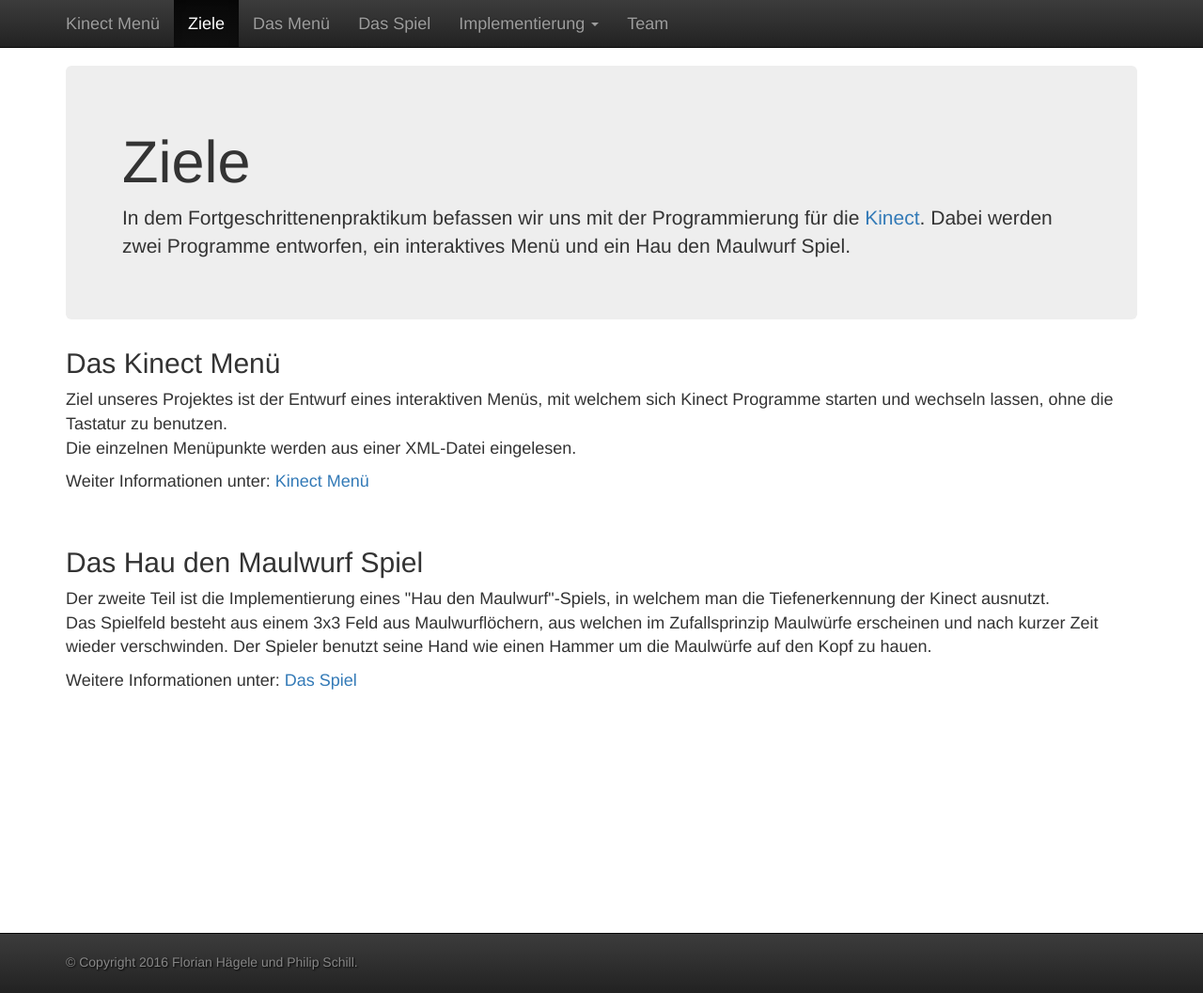
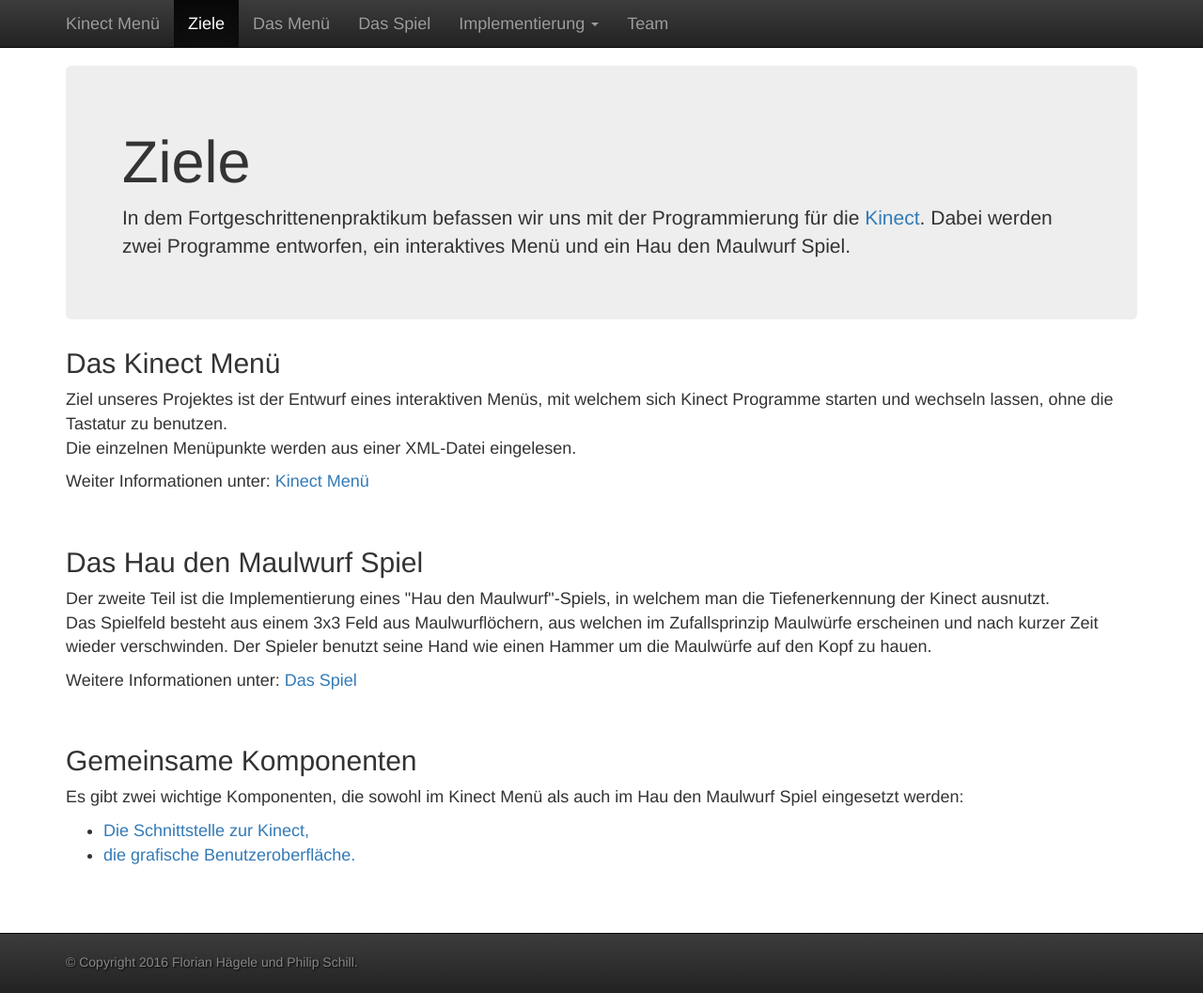
Before and after one commit to dagophil/sfml_openni, a Jekyll site: the page built from doc_src/index.html, in a window 1280 px wide and 1057 px high. Shown: the whole window at 94% size. Built offline with Jekyll 4.4.1, drawn with Linux system fonts in a browser that asks for light colours.

Commit message:
Small changes on front page.

```diff
--- a/doc_src/index.html
+++ b/doc_src/index.html
@@ -16,7 +16,16 @@ Die einzelnen Menüpunkte werden aus einer XML-Datei eingelesen.</p>
     <a href="{{base}}/menu.html">Kinect Menü</a>
 </p>
 <br />
+
 <h2>Das Hau den Maulwurf Spiel</h2>
 <p>Der zweite Teil ist die Implementierung eines "Hau den Maulwurf"-Spiels, in welchem man die Tiefenerkennung der Kinect ausnutzt.<br />
 Das Spielfeld besteht aus einem 3x3 Feld aus Maulwurflöchern, aus welchen im Zufallsprinzip Maulwürfe erscheinen und nach kurzer Zeit wieder verschwinden. Der Spieler benutzt seine Hand wie einen Hammer um die Maulwürfe auf den Kopf zu hauen.</p>
 <p>Weitere Informationen unter: <a href="{{base}}/game.html">Das Spiel</a></p>
+
+<br />
+<h2>Gemeinsame Komponenten</h2>
+<p>Es gibt zwei wichtige Komponenten, die sowohl im Kinect Menü als auch im Hau den Maulwurf Spiel eingesetzt werden:</p>
+<ul>
+    <li><a href="implementation/kinect.html">Die Schnittstelle zur Kinect,</a></li>
+    <li><a href="implementation/gui.html">die grafische Benutzeroberfläche.</a></li>
+</ul>
```
Also changed, not shown: 1 other file.
